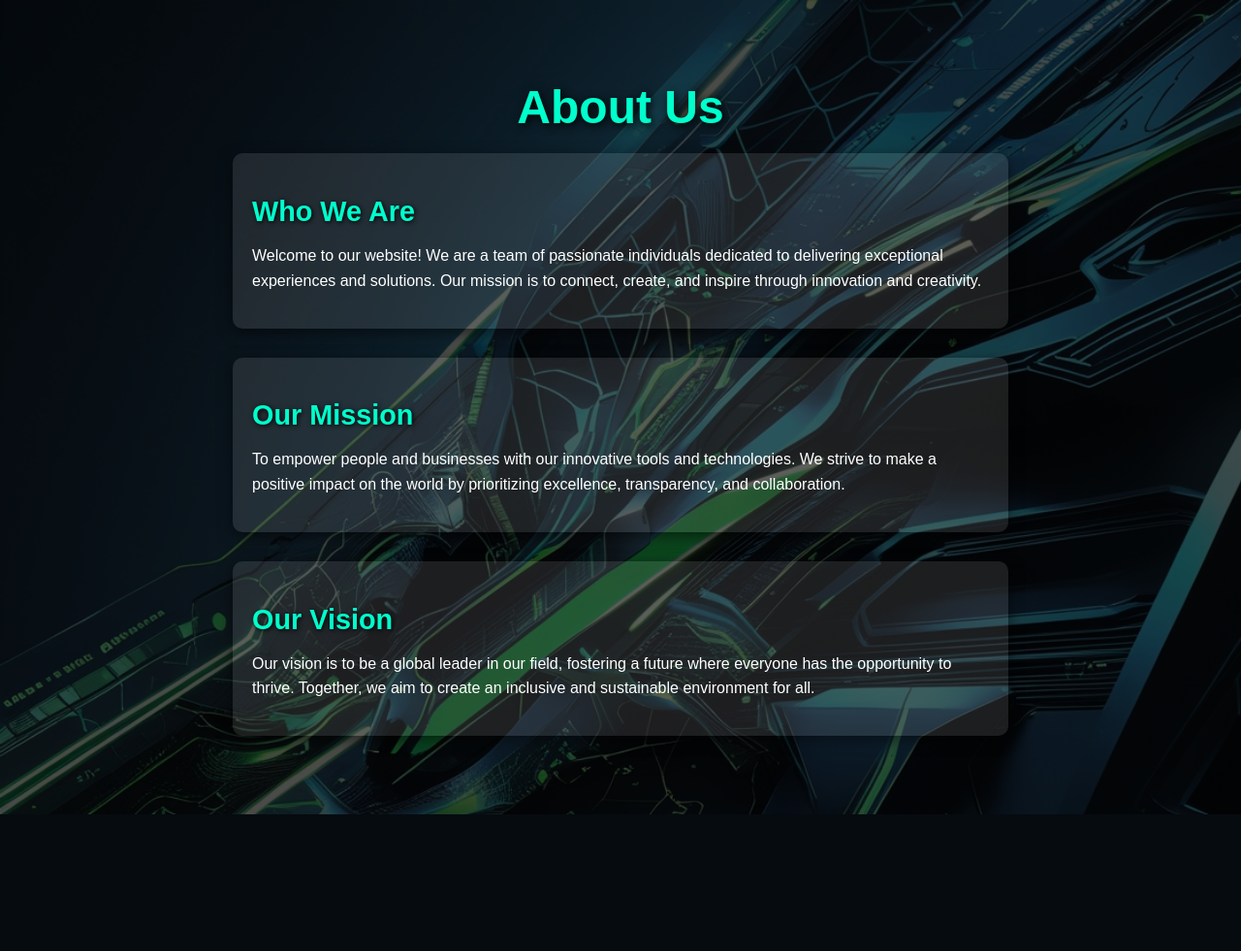
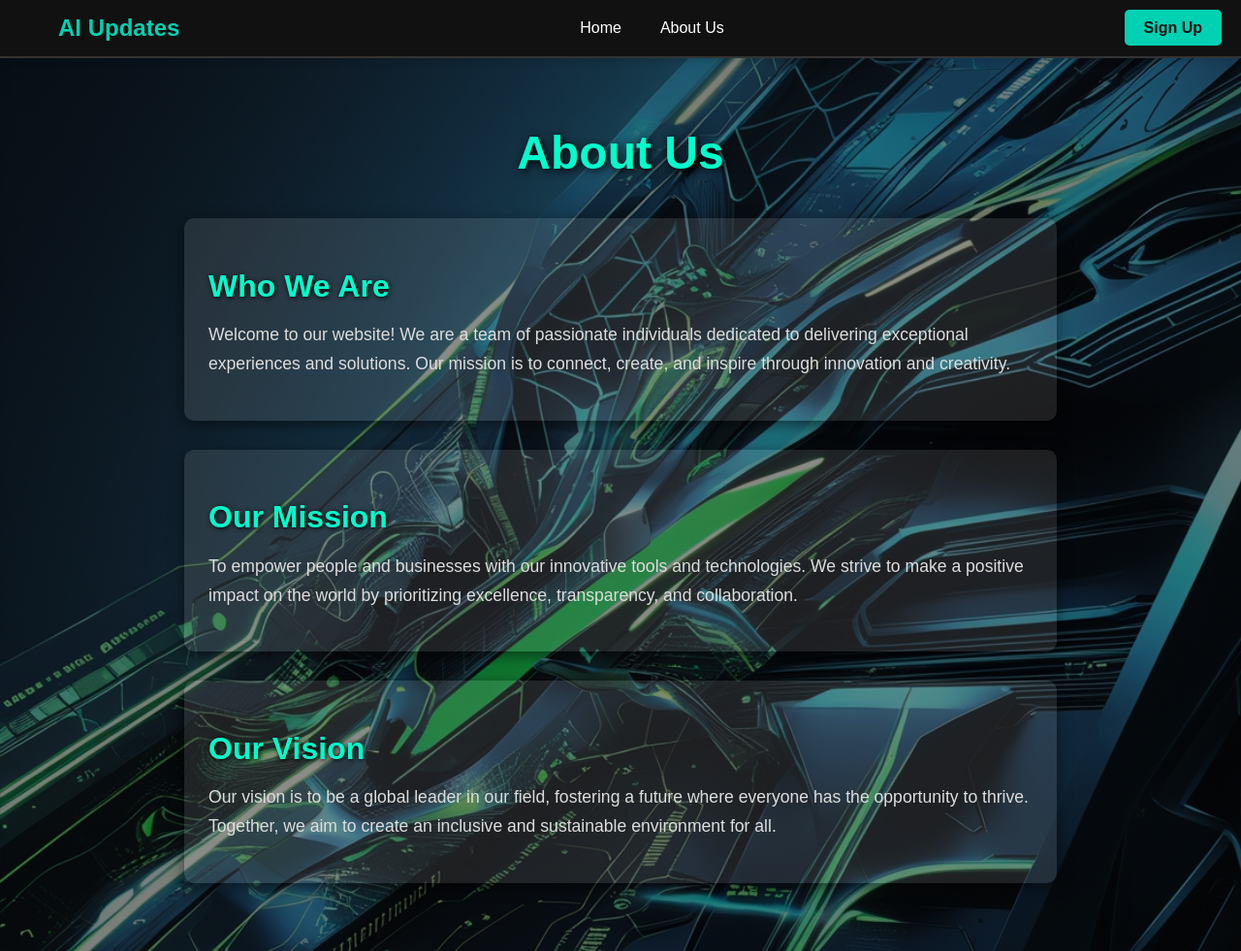
Before and after one commit to JhansiY1/AI-And-Tech, a Flask app: page /about in a window 1280 px wide. Shown: the whole page at 97% size. Before the commit the page ends 840 px from the top, so only its background shows below. Run offline with Flask 3, Linux system fonts and the light colour scheme; some libraries are stand-ins or nearby versions.

Commit message:
added navbar to about us page, changed carousel

```diff
--- a/static/about.css
+++ b/static/about.css
@@ -1,4 +1,3 @@
-/* General Styles */
 body, html {
     margin: 0;
     padding: 0;
@@ -6,13 +5,90 @@ body, html {
     color: #ffffff;
     background: url('images/aboutus.jpg') no-repeat center center fixed;
     background-size: cover;
+    height: 100%;
 }
+
+
+/* General Reset */
+body, ul, li, a {
+    margin: 0;
+    padding: 0;
+    text-decoration: none;
+    list-style: none;
+    font-family: Arial, sans-serif;
+    box-sizing: border-box;
+}
+
+/* Header */
+.header {
+    background-color: #111; /* Dark theme */
+    color: #fff;
+    padding: 15px 20px;
+    position: sticky;
+    top: 0;
+    z-index: 0;
+    box-shadow: 0px 4px 6px rgba(0, 0, 0, 0.1);
+    width: 100%;
+    border-bottom: 2px solid #333;
+}
+
+.header .container {
+    display: flex;
+    justify-content: space-between;
+    align-items: center;
+    max-width: 1200px; /* Limit the width */
+    margin: 0 auto;
+    /* padding: 0 20px; Add padding for spacing */
+    width: 100%;
+}
+
+.logo a {
+    text-decoration: none;
+    font-size: 1.5rem;
+    font-weight: bold;
+    color: #00d1b2; /* Vibrant green for the logo */
+  }
+
+.nav ul {
+    list-style: none;
+    display: flex;
+    gap: 20px;
+}
+
+.nav ul li a {
+    color: #fff;
+    font-size: 1rem;
+    padding: 5px 10px;
+    border-radius: 5px;
+    transition: background-color 0.3s ease;
+}
+
+.nav a:hover {
+    color: #00d1b2; /* Highlight on hover */
+  }
+
+.cta .btn {
+    background-color: #00d1b2;
+    color: #121212;
+    padding: 10px 20px;
+    text-decoration: none;
+    border-radius: 5px;
+    font-size: 1rem;
+    font-weight: bold;
+    transition: background-color 0.3s ease, color 0.3s ease;
+  }
+
+  .cta .btn:hover {
+    background-color: #00a58e; /* Darker green on hover */
+    color: #fff;
+  }
+
 
 
 /* Dark semi-transparent overlay */
 .about-container {
-    background: rgba(0, 0, 0, 0.7); /* Black with 70% transparency */
-    padding: 20px;
+    background: rgba(0, 0, 0, 0.5); /* Reduced transparency for better contrast */
+    padding: 40px 20px; /* Increased padding for better spacing */
     min-height: 100vh;
     display: flex;
     flex-direction: column;
@@ -27,30 +103,58 @@ body, html {
     text-align: center;
     color: #00ffcc; /* Futuristic teal */
     text-shadow: 2px 2px 10px #000;
+    margin-top: 30px; /* Added margin for spacing from navbar */
 }
 
 /* Section Styles */
 .about-content {
-    max-width: 800px;
+    max-width: 900px;
     width: 100%;
+    margin-top: 20px;
 }
 
 .about-content div {
     margin-bottom: 30px;
-    padding: 20px;
+    padding: 25px; /* Increased padding for more space around text */
     background: rgba(255, 255, 255, 0.1); /* White with slight transparency */
     border-radius: 10px;
     box-shadow: 0px 4px 15px rgba(0, 0, 0, 0.5);
 }
 
+/* About Section Titles */
 .about-content h2 {
-    margin-bottom: 10px;
-    font-size: 1.8rem;
+    margin-bottom: 15px; /* Slightly increased space between heading and paragraph */
+    font-size: 2rem; /* Larger heading for better hierarchy */
     color: #00ffcc;
     text-shadow: 1px 1px 5px #000;
 }
 
+/* About Section Paragraphs */
 .about-content p {
-    font-size: 1rem;
-    line-height: 1.6;
+    font-size: 1.1rem;
+    line-height: 1.7; /* Slightly increased line height for readability */
+    color: #ddd; /* Light gray text for better contrast against dark background */
 }
+
+/* For smaller screens (Responsive Design) */
+@media (max-width: 768px) {
+    .about-header h1 {
+        font-size: 2.5rem; /* Adjusted font size for small screens */
+    }
+
+    .about-content {
+        padding: 15px; /* Reduced padding for small screens */
+    }
+
+    .about-content div {
+        padding: 15px; /* Reduced padding inside content blocks */
+    }
+
+    .about-content h2 {
+        font-size: 1.5rem; /* Smaller heading for mobile */
+    }
+
+    .about-content p {
+        font-size: 1rem; /* Adjusted font size for better readability */
+    }
+}
--- a/templates/about.html
+++ b/templates/about.html
@@ -7,6 +7,25 @@
     <link rel="stylesheet" href="{{ url_for('static', filename='about.css') }}">
 </head>
 <body>
+    <!-- Navigation Bar -->
+    <header class="header">
+        <div class="container">
+            <div class="logo">
+                <a href="/">AI Updates</a>
+            </div>
+            <nav class="nav">
+                <ul>
+                    <li><a href="/">Home</a></li>
+                    <li><a href="/about">About Us</a></li>
+                </ul>
+            </nav>
+            <div class="cta">
+                <a href="/signup" class="btn">Sign Up</a>
+            </div>
+        </div>
+    </header>
+
+    <!-- About Content -->
     <div class="about-container">
         <header class="about-header">
             <h1>About Us</h1>
```
Also changed, not shown: static/carousel.js (+27 -28 lines), static/styles.css (+36 -32 lines), templates/index.html (+14 -6 lines), static/images/ex2.png, static/images/ex3.png.
